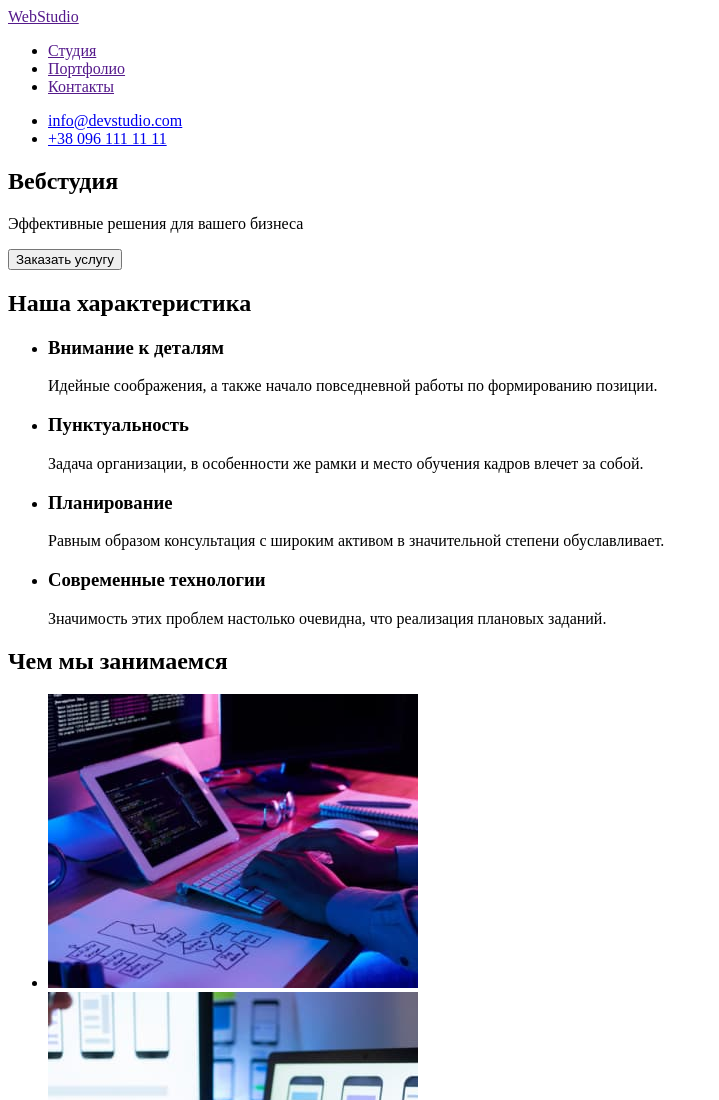
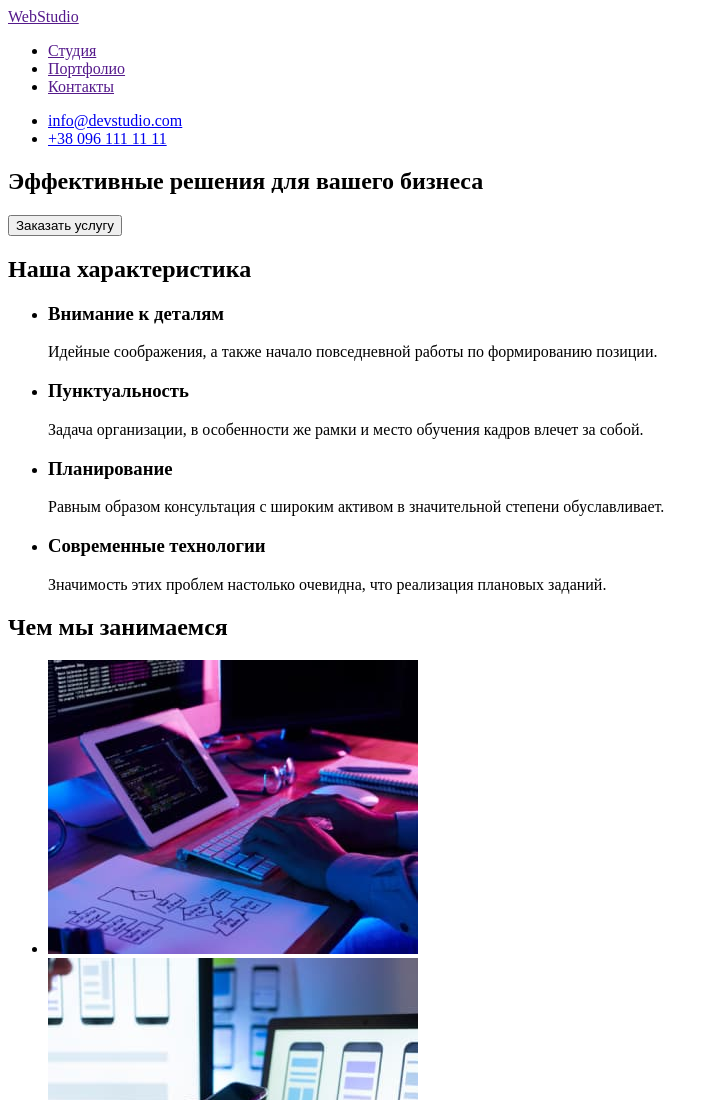
Before and after one commit to asselshin/goit-markup-hw-01, a plain HTML site: page index.html in a window 1280 px wide. Shown: the top 1100 px of the page, without its empty margins (0-719 px from the left). Drawn offline with Linux system fonts and the light colour scheme.

Commit message:
Update index.html

```diff
--- a/index.html
+++ b/index.html
@@ -28,8 +28,7 @@
    </header>
    <main>
        <section>
-           <h1>Вебстудия</h1>
-           <p>Эффективные решения для вашего бизнеса</p>
+           <h1>Эффективные решения для вашего бизнеса</h1>
            <button type="button">Заказать услугу</button>
        </section>
        <section>
```
